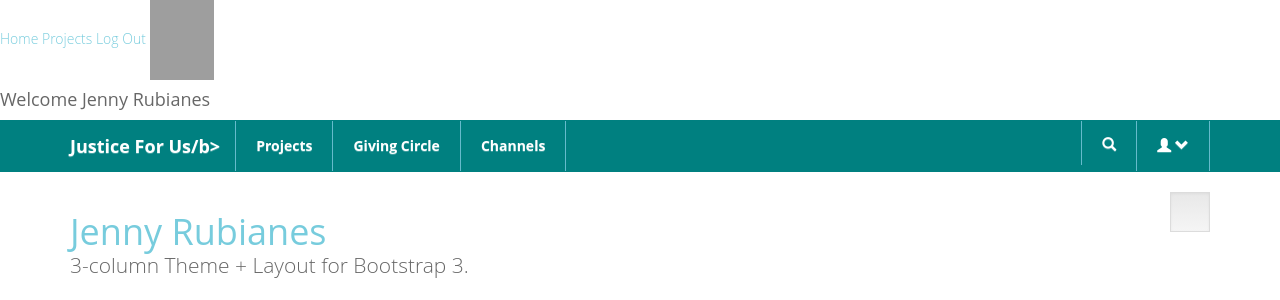
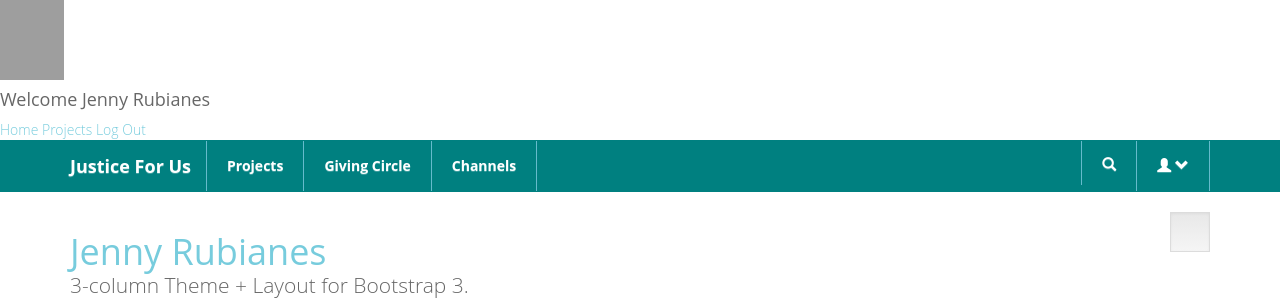
Before and after one commit to ai-santos/Justice_For_Us, a website: page public/views/profile.html in a window 1280 px wide. Shown: the top 300 px of the page. Drawn offline with nearby package versions, Linux system fonts and the light colour scheme; files that its build step writes are made by us from their sources; grey boxes are pictures that could not be loaded.

Commit message:
changed files

```diff
--- a/public/views/profile.html
+++ b/public/views/profile.html
@@ -15,9 +15,11 @@
 
 </head>
 <body>
-<a href="index.html">Home</a>  <a href="projects.html">Projects</a>  <a href="/logout">Log Out</a>
+
 
   <img src="http://www.clker.com/cliparts/6/v/y/L/S/U/fist-hi.png" width=5% height=10%><h4>Welcome Jenny Rubianes</h4>
+
+  <a href="index.html">Home</a>  <a href="projects.html">Projects</a>  <a href="/logout">Log Out</a>
 
 <!-- BOOTSTRAP TEMPLATE -->
 
@@ -25,8 +27,8 @@
   <nav class="navbar navbar-static">
     <div class="container">
       <div class="navbar-header">
-        <a class="navbar-brand" href="http://www.bootply.com" target="ext"><span id="JusticeForUsIcon"></span>
-            <b>Justice For Us/b></a>
+        <a class="navbar-brand" href="index.html" target="ext"><span id="JusticeForUsIcon"></span>
+            <b>Justice For Us</a>
           <a class="navbar-toggle" data-toggle="collapse" data-target=".navbar-collapse">
           <span class="glyphicon glyphicon-chevron-down"></span>
           </a>
```
Also changed, not shown: README.md.
